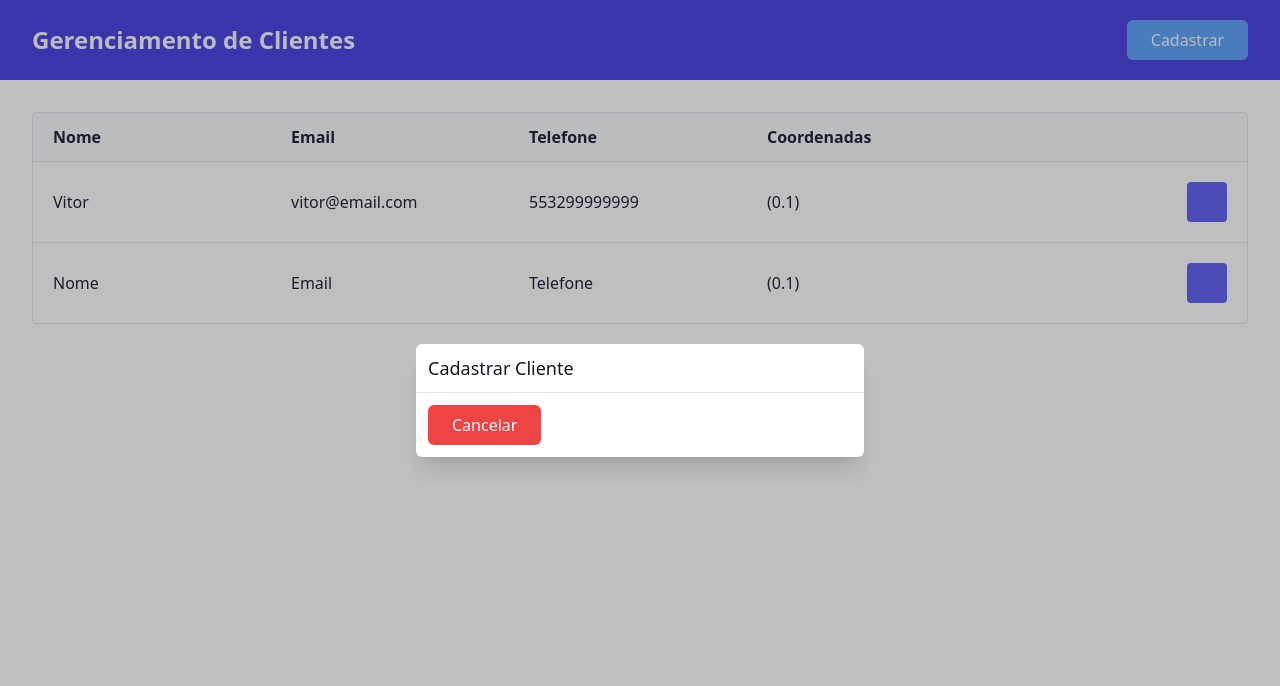
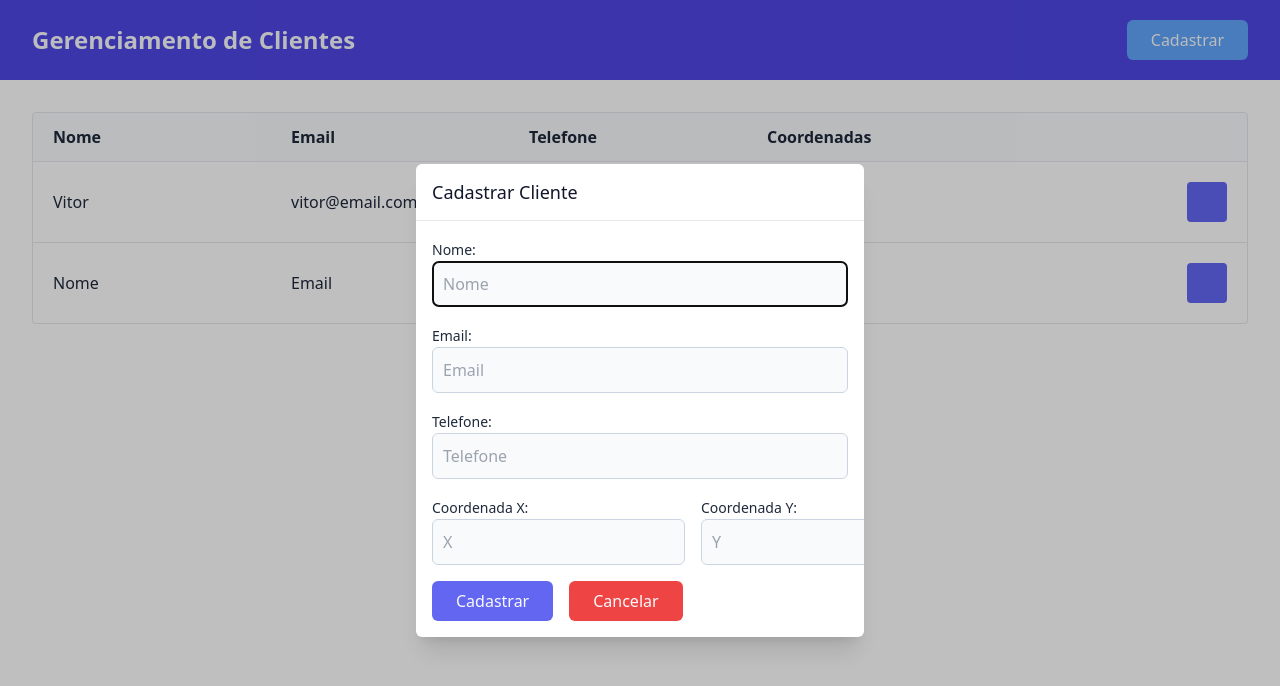
Before and after one commit to VitorST1/React-ClientsManagement, a React (Vite) app in the folder Frontend/: page / in a window 1280 px wide. Both pictures are taken after a click on the button "Cadastrar". Shown: the top 686 px of the page. Built offline with nearby package versions, Linux system fonts and the light colour scheme; some icons are missing.

Commit message:
finished layout of modal to add client

```diff
--- a/Frontend/src/components/Clients/Client.tsx
+++ b/Frontend/src/components/Clients/Client.tsx
@@ -4,14 +4,17 @@ export default function Client(props: {
 	name: string
 	email: string
 	phone: string
-	coordinates: number
+	coordinateX: number
+	coordinateY: number
 }) {
 	return (
 		<div className="grid grid-cols-5 items-center gap-4 border border-t-0 p-5 text-slate-800 last:rounded-b  hover:bg-slate-50/50">
 			<div className="line-clamp-1">{props.name}</div>
 			<div className="line-clamp-1">{props.email}</div>
 			<div className="line-clamp-1">{props.phone}</div>
-			<div className="line-clamp-1">({props.coordinates})</div>
+			<div className="line-clamp-1">
+				({props.coordinateX},{props.coordinateY})
+			</div>
 			<div className="justify-self-end rounded">
 				<div className="relative">
 					<button className="group relative rounded bg-indigo-500 p-2 hover:bg-indigo-600">
--- a/Frontend/src/components/Clients/List.tsx
+++ b/Frontend/src/components/Clients/List.tsx
@@ -7,14 +7,16 @@ export default function List() {
 			name: "Vitor",
 			email: "vitor@email.com",
 			phone: "553299999999",
-			coordinates: 0.1,
+			coordinateX: 0,
+			coordinateY: 1,
 		},
 		{
 			id: 2,
 			name: "Nome",
 			email: "Email",
 			phone: "Telefone",
-			coordinates: 0.1,
+			coordinateX: 0,
+			coordinateY: 2,
 		},
 	]
 
@@ -32,7 +34,8 @@ export default function List() {
 					name={client.name}
 					email={client.email}
 					phone={client.phone}
-					coordinates={client.coordinates}
+					coordinateX={client.coordinateX}
+					coordinateY={client.coordinateY}
 				/>
 			))}
 		</div>
--- a/Frontend/src/components/Header.tsx
+++ b/Frontend/src/components/Header.tsx
@@ -1,17 +1,29 @@
-import { useState, Fragment } from "react"
+import { useState, Fragment, FormEvent } from "react"
 import { Icon } from "@iconify/react"
 import { Dialog, Transition } from "@headlessui/react"
 
 export default function Header() {
 	const [filterActive, setFilterActive] = useState(false)
-	const [isAddModalOpen, setIsAddModalOpen] = useState(false)
+	const [isModalOpen, setIsModalOpen] = useState(false)
+	const [name, setName] = useState("")
+	const [email, setEmail] = useState("")
+	const [phone, setPhone] = useState("")
+	const [coordinateX, setCoordinateX] = useState(0)
+	const [coordinateY, setCoordinateY] = useState(0)
 
 	const openModal = () => {
-		setIsAddModalOpen(true)
+		setIsModalOpen(true)
 	}
 
 	const closeModal = () => {
-		setIsAddModalOpen(false)
+		setIsModalOpen(false)
+	}
+
+	const addClient = (event: FormEvent<HTMLFormElement>) => {
+		event.preventDefault()
+		console.log({ name, email, phone, coordinateX, coordinateY })
+		if (!name || !coordinateX || !coordinateY) return false
+		closeModal()
 	}
 
 	return (
@@ -65,7 +77,7 @@ export default function Header() {
 					</button>
 				</div>
 			</header>
-			<Transition appear show={isAddModalOpen} as={Fragment}>
+			<Transition appear show={isModalOpen} as={Fragment}>
 				<Dialog as="div" className="relative z-10" onClose={closeModal}>
 					<Transition.Child
 						as={Fragment}
@@ -93,17 +105,100 @@ export default function Header() {
 								<Dialog.Panel className="w-full max-w-md transform overflow-hidden rounded-md bg-white text-left align-middle shadow-xl transition-all">
 									<Dialog.Title
 										as="h3"
-										className="border-b p-3 text-lg font-medium leading-6 text-gray-900"
+										className="border-b p-4 text-lg font-medium leading-6 text-slate-900"
 									>
 										Cadastrar Cliente
 									</Dialog.Title>
-									<div className="p-3">
+									<div className="p-4">
+										<form className="flex flex-col gap-4" onSubmit={addClient}>
+											<div>
+												<label htmlFor="name" className="text-sm font-medium text-slate-800">
+													Nome:
+												</label>
+												<input
+													type="text"
+													id="name"
+													className="block w-full rounded-md border border-slate-300 bg-slate-50 p-2.5 text-slate-800 focus:border-blue-500 focus:ring-blue-500"
+													placeholder="Nome"
+													required
+													onChange={(e) => setName(e.target.value)}
+												/>
+											</div>
+											<div>
+												<label htmlFor="email" className="text-sm font-medium text-slate-800">
+													Email:
+												</label>
+												<input
+													type="email"
+													id="email"
+													className="block w-full rounded-md border border-slate-300 bg-slate-50 p-2.5 text-slate-800 focus:border-blue-500 focus:ring-blue-500"
+													placeholder="Email"
+													onChange={(e) => setEmail(e.target.value)}
+												/>
+											</div>
+											<div>
+												<label htmlFor="phone" className="text-sm font-medium text-slate-800">
+													Telefone:
+												</label>
+												<input
+													type="tel"
+													id="phone"
+													className="block w-full rounded-md border border-slate-300 bg-slate-50 p-2.5 text-slate-800 focus:border-blue-500 focus:ring-blue-500"
+													placeholder="Telefone"
+													onChange={(e) => setPhone(e.target.value)}
+												/>
+											</div>
+											<div className="flex gap-4">
+												<div>
+													<label
+														htmlFor="coordinateX"
+														className="text-sm font-medium text-slate-800"
+													>
+														Coordenada X:
+													</label>
+													<input
+														type="number"
+														id="coordinateX"
+														className="rounded-md border border-slate-300 bg-slate-50 p-2.5 text-slate-800 focus:border-blue-500 focus:ring-blue-500"
+														placeholder="X"
+														min={0}
+														required
+														onChange={(e) => setCoordinateX(Number(e.target.value))}
+													/>
+												</div>
+												<div>
+													<label
+														htmlFor="coordinateY"
+														className="text-sm font-medium text-slate-800"
+													>
+														Coordenada Y:
+													</label>
+													<input
+														type="number"
+														id="coordinateY"
+														className="rounded-md border border-slate-300 bg-slate-50 p-2.5 text-slate-800 focus:border-blue-500 focus:ring-blue-500"
+														placeholder="Y"
+														min={0}
+														required
+														onChange={(e) => setCoordinateY(Number(e.target.value))}
+													/>
+												</div>
+											</div>
+											<div className="flex gap-4">
+												<button
+													type="submit"
+													className="rounded-md bg-indigo-500 px-6 py-2 text-slate-50 hover:bg-indigo-600"
+												>
+													Cadastrar
+												</button>
 												<button
 													className="rounded-md bg-red-500 px-6 py-2 text-slate-50 hover:bg-red-600"
 													onClick={closeModal}
 												>
 													Cancelar
 												</button>
+											</div>
+										</form>
 									</div>
 								</Dialog.Panel>
 							</Transition.Child>
```
Lines whose indentation alone changed are shown as unchanged.
